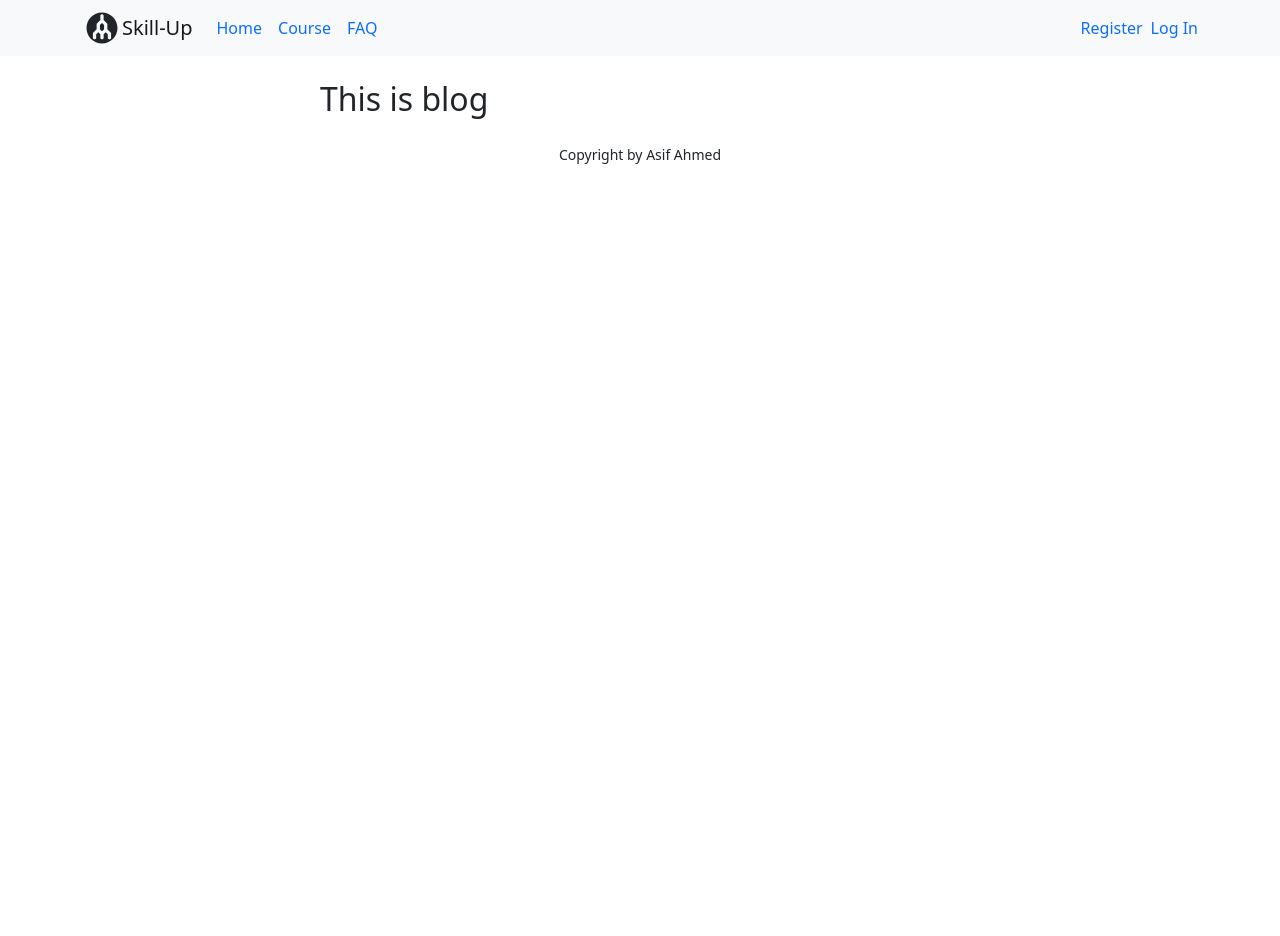
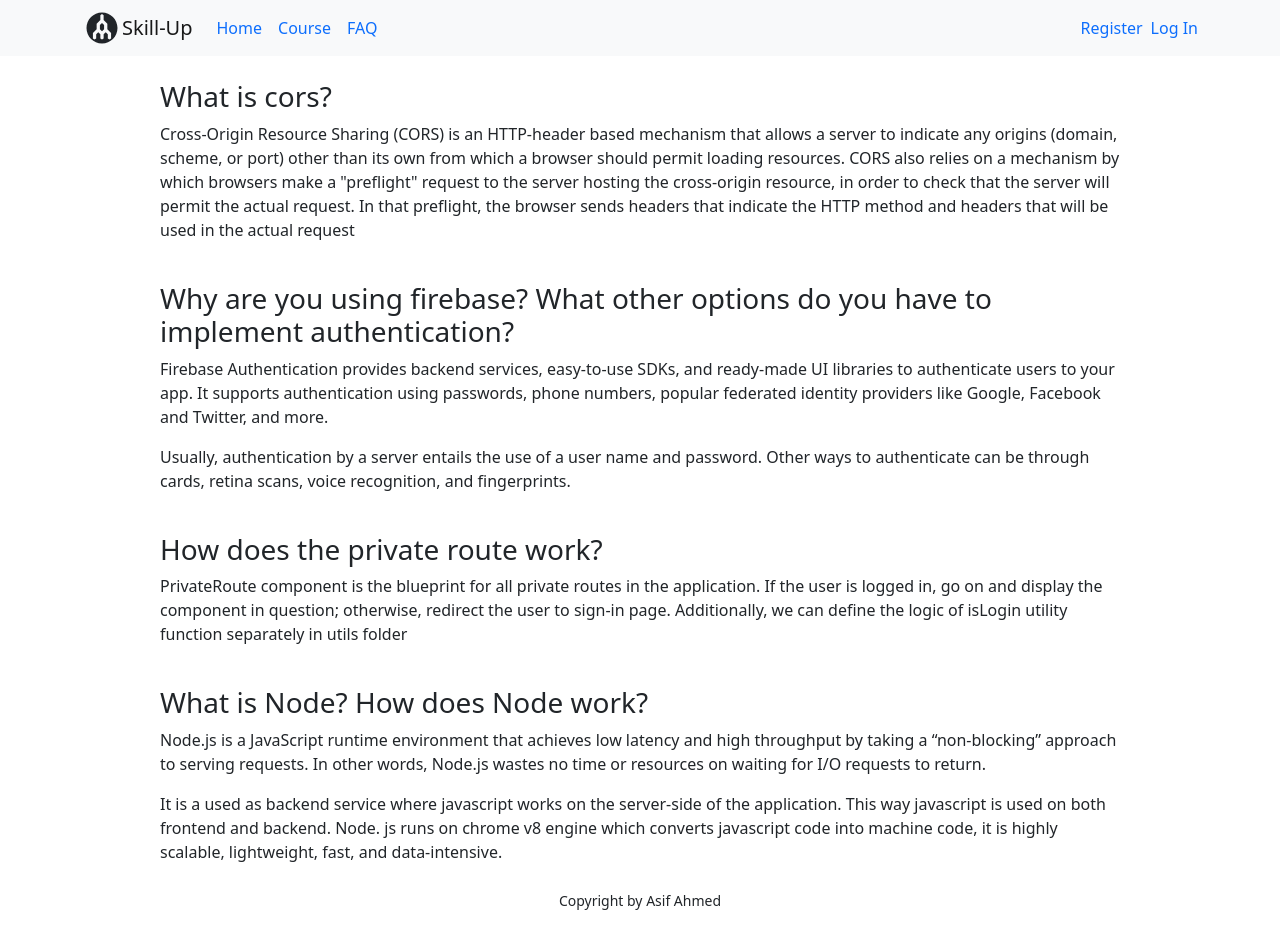
Before and after one commit to AhmedJobaer/skill-up-client, a React (Create React App) app: page /blog in a window 1280 px wide. Before the commit the page ends 800 px from the top, so only its background shows below. Built offline with nearby package versions, Linux system fonts and the light colour scheme; no server answers.

Commit message:
faq added

```diff
--- a/src/Pages/Blog/Blog.js
+++ b/src/Pages/Blog/Blog.js
@@ -2,8 +2,20 @@ import React from 'react';
 
 const Blog = () => {
     return (
-        <div className='w-50 mx-auto'>
-            <h2>This is blog</h2>
+        <div className='w-75 mx-auto'>
+            <h3>What is cors?</h3>
+            <p>Cross-Origin Resource Sharing (CORS) is an HTTP-header based mechanism that allows a server to indicate any origins (domain, scheme, or port) other than its own from which a browser should permit loading resources. CORS also relies on a mechanism by which browsers make a "preflight" request to the server hosting the cross-origin resource, in order to check that the server will permit the actual request. In that preflight, the browser sends headers that indicate the HTTP method and headers that will be used in the actual request</p>
+            <br />
+            <h3>Why are you using firebase? What other options do you have to implement authentication?</h3>
+            <p>Firebase Authentication provides backend services, easy-to-use SDKs, and ready-made UI libraries to authenticate users to your app. It supports authentication using passwords, phone numbers, popular federated identity providers like Google, Facebook and Twitter, and more.</p>
+            <p>Usually, authentication by a server entails the use of a user name and password. Other ways to authenticate can be through cards, retina scans, voice recognition, and fingerprints.</p>
+            <br></br>
+            <h3>How does the private route work?</h3>
+            <p>PrivateRoute component is the blueprint for all private routes in the application. If the user is logged in, go on and display the component in question; otherwise, redirect the user to sign-in page. Additionally, we can define the logic of isLogin utility function separately in utils folder</p>
+            <br />
+            <h3>What is Node? How does Node work?</h3>
+            <p>Node.js is a JavaScript runtime environment that achieves low latency and high throughput by taking a “non-blocking” approach to serving requests. In other words, Node.js wastes no time or resources on waiting for I/O requests to return.</p>
+            <p>It is a used as backend service where javascript works on the server-side of the application. This way javascript is used on both frontend and backend. Node. js runs on chrome v8 engine which converts javascript code into machine code, it is highly scalable, lightweight, fast, and data-intensive.</p>
         </div>
     );
 };
--- a/src/Pages/Shared/Header/Header.js
+++ b/src/Pages/Shared/Header/Header.js
@@ -36,7 +36,7 @@ const Header = () => {
                     <Navbar.Toggle aria-controls="responsive-navbar-nav" />
                     <Navbar.Collapse id="responsive-navbar-nav">
                         <Nav className="me-auto">
-                            <Nav.Link ><Link style={{ textDecoration: 'none' }} to='/home'>Home</Link></Nav.Link>
+                            <Nav.Link ><Link style={{ textDecoration: 'none' }} to='/'>Home</Link></Nav.Link>
                             <Nav.Link><Link style={{ textDecoration: 'none' }} to='/course-container'>Course</Link></Nav.Link>
                             <Nav.Link><Link style={{ textDecoration: 'none' }} to='/blog'>FAQ</Link></Nav.Link>
 
--- a/src/Routes/Routes/Routes.js
+++ b/src/Routes/Routes/Routes.js
@@ -13,7 +13,7 @@ export const routes = createBrowserRouter([
         element: <Main></Main>,
         children: [
             {
-                path: '/home',
+                path: '/',
                 element: <Home></Home>
             },
             {
```
